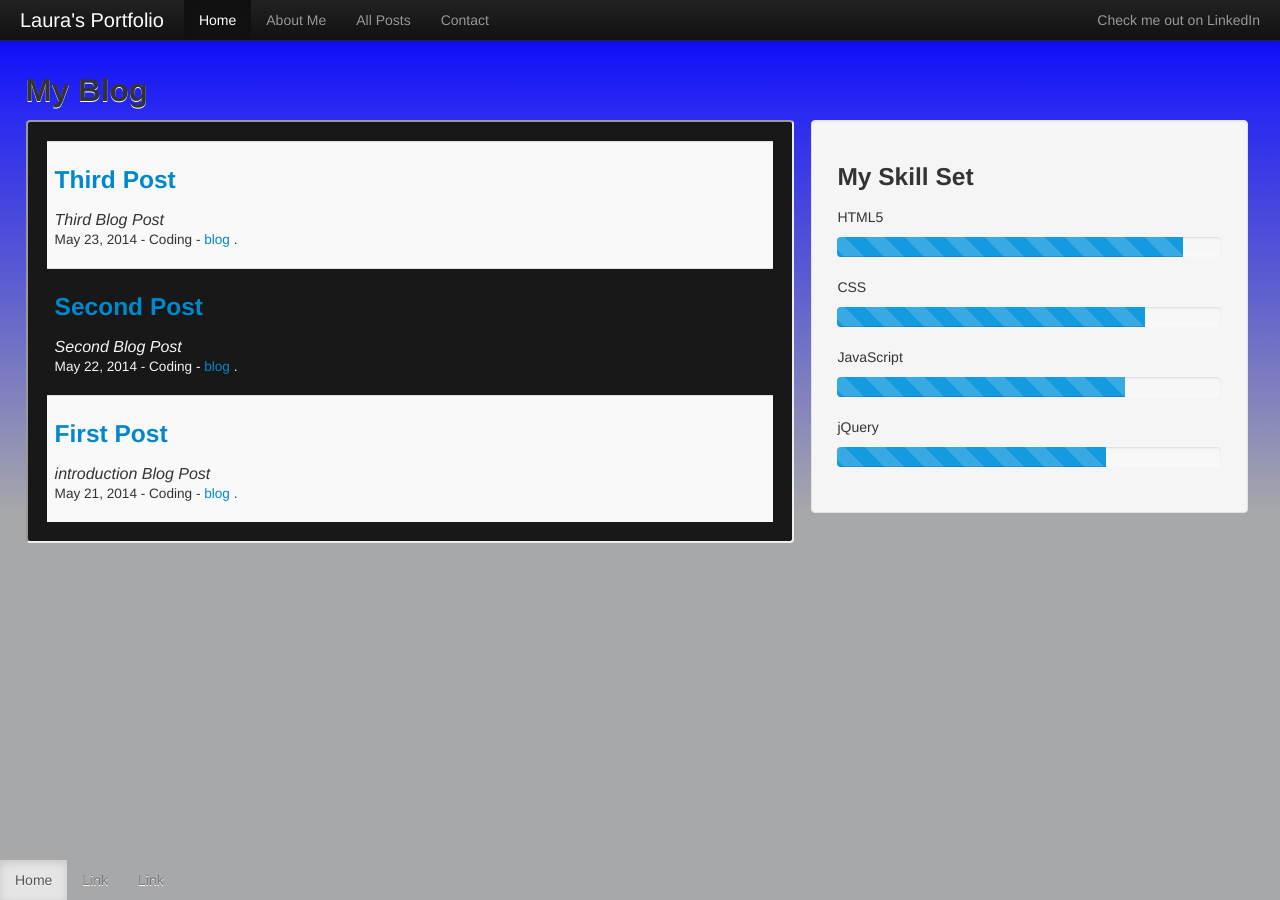
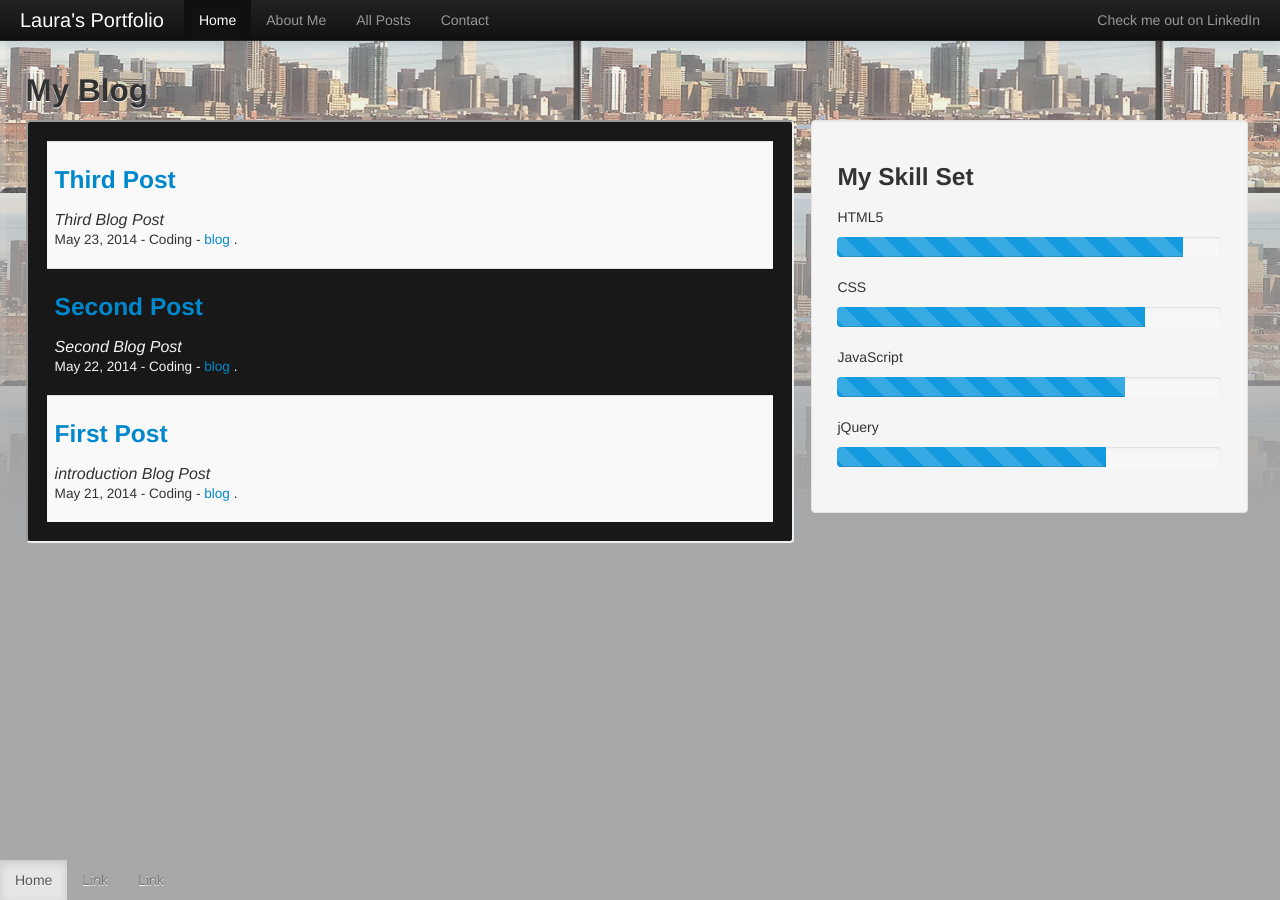
Before and after one commit to LauraR6561/Laurar6561.github.io, a Jekyll site: the page built from index.html, in a window 1280 px wide. Built offline with Jekyll 4.4.1, drawn with Linux system fonts in a browser that asks for light colours; Markdown is read by kramdown in place of the engine named in the settings.

Commit message:
new background

```diff
--- a/css/template.css
+++ b/css/template.css
@@ -1,5 +1,5 @@
 html{
-    background-color:blue;
+    background-image:url("/img/denver-sunny.png");
 }
 body{
     padding:0px;
```
Also changed, not shown: img/denver-sunny.png (added).
